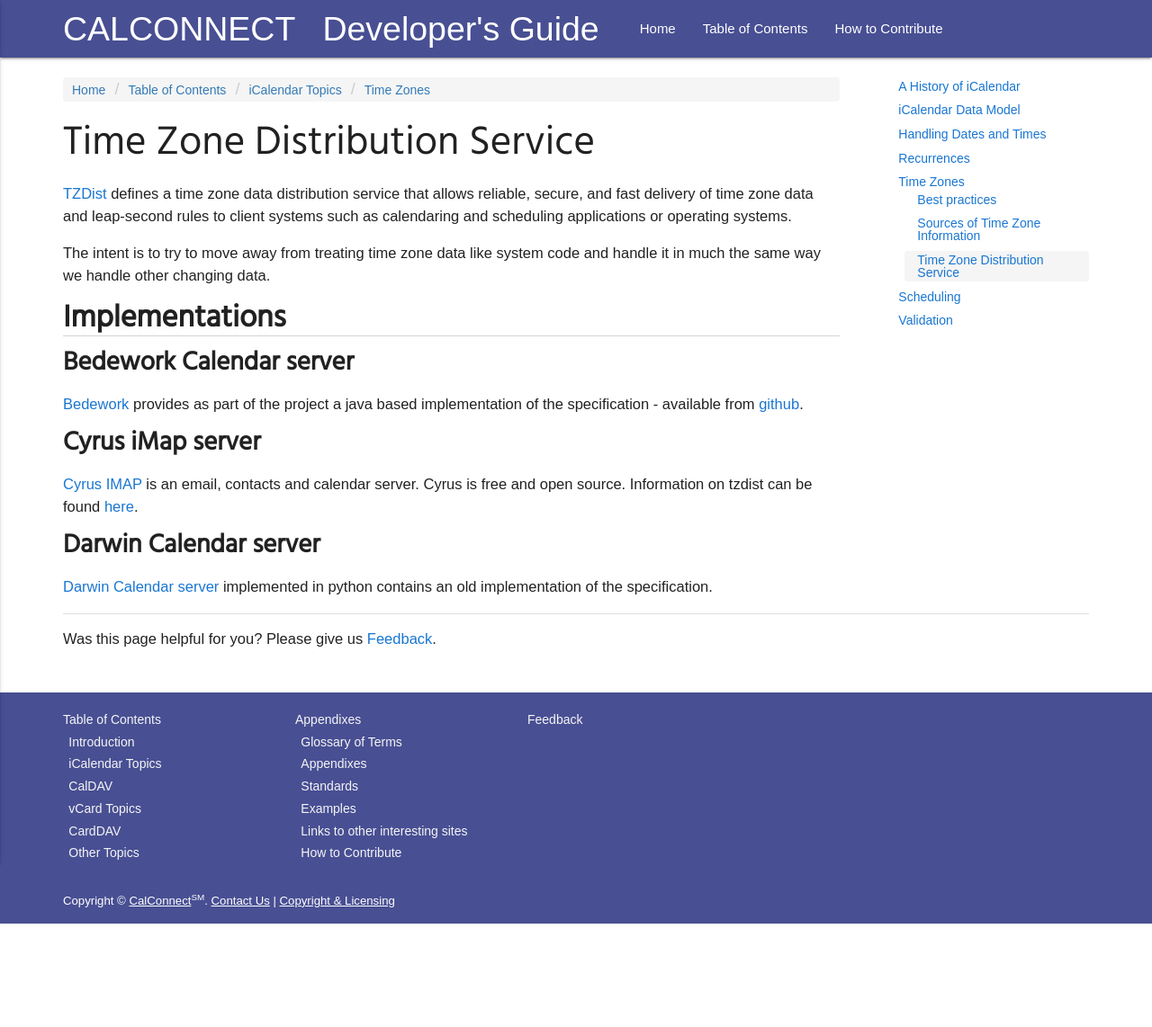
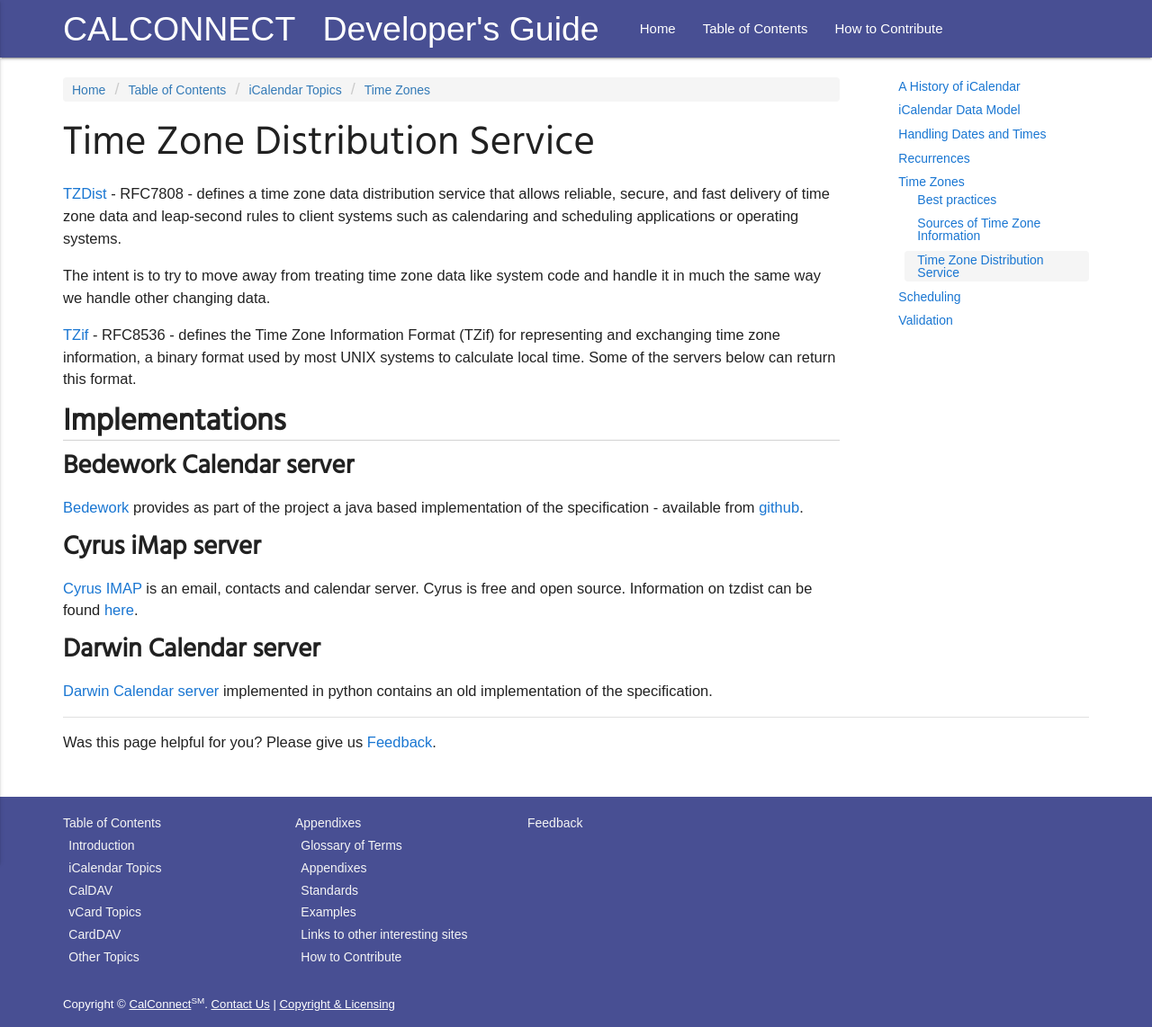
Before and after one commit to CalConnect/DEVGUIDE, a Jekyll site: the page built from _pages/Time-Zones/TZDS.md, in a window 1280 px wide. Shown: the whole page at 90% size. Built offline with Jekyll 4.4.1, drawn with Linux system fonts in a browser that asks for light colours; some web fonts are replaced; before the commit the page ends 1027 px from its top, so only the background shows below that.

Commit message:
Fix link and add info for TZif

```diff
--- a/_pages/Time-Zones/TZDS.md
+++ b/_pages/Time-Zones/TZDS.md
@@ -10,9 +10,11 @@ published: true
 
 # Time Zone Distribution Service
 
-[TZDist][rfc7809] defines a time zone data distribution service that allows reliable, secure, and fast delivery of time zone data and leap-second rules to client systems such as calendaring and scheduling applications or operating systems.
+[TZDist] - RFC7808 - defines a time zone data distribution service that allows reliable, secure, and fast delivery of time zone data and leap-second rules to client systems such as calendaring and scheduling applications or operating systems.
 
 The intent is to try to move away from treating time zone data like system code and handle it in much the same way we handle other changing data.
+
+[TZif] - RFC8536 - defines the Time Zone Information Format (TZif) for representing and exchanging time zone information,  a binary format used by most UNIX systems to calculate local time. Some of the servers below can return this format.
 
 ## Implementations
 
@@ -26,5 +28,6 @@ The intent is to try to move away from treating time zone data like system code
 [Darwin Calendar server](https://www.calendarserver.org/) implemented in python contains an old implementation of the specification.
 
 
-[rfc7809]: https://tools.ietf.org/html/rfc7809
+[TZDist]: https://tools.ietf.org/html/rfc7808
+[TZif]: https://tools.ietf.org/html/rfc8536
 [Bedework]: https://bedework.github.io/
```
